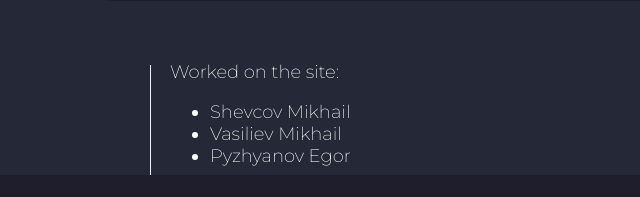
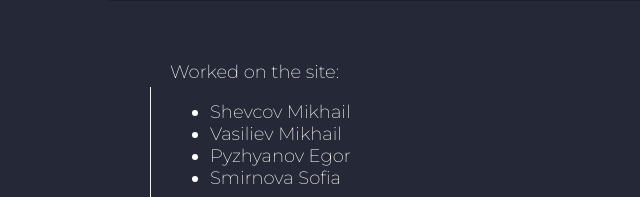
Before and after one commit to BootickSt/Site_Project, a Flask app: page / in a window 1280 px wide; the page is wider, and only the part inside the window is pictured. Shown: the part 638-835 px from the top of that part, without its empty margins (0-640 px from the left). Before the commit the page ends 813 px from the top of that part, so only its background shows below. Run offline with Flask 3, Linux system fonts and the light colour scheme.

Commit message:
Update index.html

```diff
--- a/templates/index.html
+++ b/templates/index.html
@@ -136,6 +136,7 @@
                 <li>Shevcov Mikhail</li>
                 <li>Vasiliev Mikhail</li>
                 <li>Pyzhyanov Egor</li>
+                <li>Smirnova Sofia</li>
               </ul>
         </div>
     </div>
```
